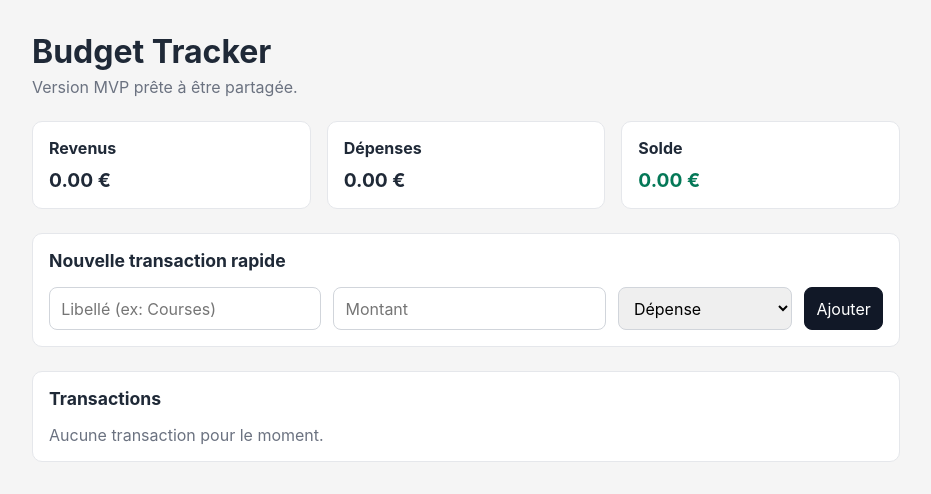
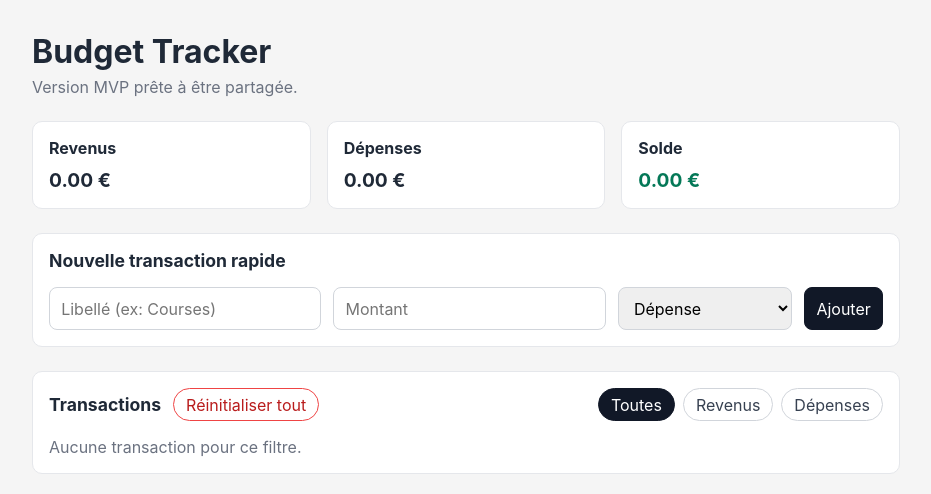
Before and after one commit to MansouriYoucef/Budget_Tracker, a React (Vite) app: page / in a window 1280 px wide. Shown: the top 494 px of the page, without its empty margins (174-1105 px from the left). Built offline with nearby package versions, Linux system fonts and the light colour scheme.

Commit message:
Add transaction filtering and clear all functionality with updated styles

```diff
--- a/src/App.css
+++ b/src/App.css
@@ -62,6 +62,56 @@ body {
   font-size: 1.1rem;
 }
 
+.transactions-header-row {
+  display: flex;
+  justify-content: space-between;
+  align-items: center;
+  gap: 1rem;
+  margin-bottom: 1rem;
+}
+
+.transactions-title-group {
+  display: flex;
+  align-items: center;
+  gap: 0.75rem;
+}
+
+.transactions-title-group h2 {
+  margin: 0;
+}
+
+.clear-button {
+  border: 1px solid #ef4444;
+  background: #ffffff;
+  color: #b91c1c;
+  border-radius: 999px;
+  padding: 0.35rem 0.75rem;
+  cursor: pointer;
+  font: inherit;
+}
+
+.filter-group {
+  display: flex;
+  gap: 0.5rem;
+  flex-wrap: wrap;
+}
+
+.filter-button {
+  border: 1px solid #d1d5db;
+  background: #ffffff;
+  color: #374151;
+  border-radius: 999px;
+  padding: 0.35rem 0.75rem;
+  cursor: pointer;
+  font: inherit;
+}
+
+.filter-button.active {
+  background: #111827;
+  color: #ffffff;
+  border-color: #111827;
+}
+
 .transaction-form {
   display: grid;
   grid-template-columns: 1.4fr 1fr 1fr auto;
@@ -84,6 +134,12 @@ body {
   color: #ffffff;
   border-color: #111827;
   cursor: pointer;
+}
+
+.form-error {
+  margin: 0.75rem 0 0;
+  color: #b91c1c;
+  font-size: 0.9rem;
 }
 
 .transactions-list {
@@ -138,6 +194,16 @@ body {
 }
 
 @media (max-width: 760px) {
+  .transactions-header-row {
+    flex-direction: column;
+    align-items: flex-start;
+  }
+
+  .transactions-title-group {
+    width: 100%;
+    justify-content: space-between;
+  }
+
   .transaction-form {
     grid-template-columns: 1fr;
   }
--- a/src/App.jsx
+++ b/src/App.jsx
@@ -21,6 +21,8 @@ function App() {
   const [title, setTitle] = useState('')
   const [amount, setAmount] = useState('')
   const [type, setType] = useState('expense')
+  const [filter, setFilter] = useState('all')
+  const [formError, setFormError] = useState('')
 
   useEffect(() => {
     localStorage.setItem(STORAGE_KEY, JSON.stringify(transactions))
@@ -44,12 +46,26 @@ function App() {
 
   const balance = income - expense
 
+  const filteredTransactions = useMemo(() => {
+    if (filter === 'all') {
+      return transactions
+    }
+
+    return transactions.filter((transaction) => transaction.type === filter)
+  }, [filter, transactions])
+
   const handleSubmit = (event) => {
     event.preventDefault()
 
     const numericAmount = Number(amount)
 
-    if (!title.trim() || Number.isNaN(numericAmount) || numericAmount <= 0) {
+    if (!title.trim()) {
+      setFormError('Le libellé est obligatoire.')
+      return
+    }
+
+    if (Number.isNaN(numericAmount) || numericAmount <= 0) {
+      setFormError('Le montant doit être supérieur à 0.')
       return
     }
 
@@ -64,10 +80,26 @@ function App() {
     setTitle('')
     setAmount('')
     setType('expense')
+    setFormError('')
   }
 
   const handleDelete = (id) => {
     setTransactions((prev) => prev.filter((transaction) => transaction.id !== id))
+  }
+
+  const handleClearAll = () => {
+    if (transactions.length === 0) {
+      return
+    }
+
+    const shouldClear = window.confirm('Supprimer toutes les transactions ?')
+
+    if (!shouldClear) {
+      return
+    }
+
+    setTransactions([])
+    setFilter('all')
   }
 
   return (
@@ -102,7 +134,10 @@ function App() {
             type="text"
             placeholder="Libellé (ex: Courses)"
             value={title}
-            onChange={(event) => setTitle(event.target.value)}
+            onChange={(event) => {
+              setTitle(event.target.value)
+              setFormError('')
+            }}
           />
 
           <input
@@ -111,7 +146,10 @@ function App() {
             step="0.01"
             placeholder="Montant"
             value={amount}
-            onChange={(event) => setAmount(event.target.value)}
+            onChange={(event) => {
+              setAmount(event.target.value)
+              setFormError('')
+            }}
           />
 
           <select value={type} onChange={(event) => setType(event.target.value)}>
@@ -121,16 +159,49 @@ function App() {
 
           <button type="submit">Ajouter</button>
         </form>
+
+        {formError && <p className="form-error">{formError}</p>}
       </section>
 
       <section className="panel" aria-label="Liste des transactions">
-        <h2>Transactions</h2>
+        <div className="transactions-header-row">
+          <div className="transactions-title-group">
+            <h2>Transactions</h2>
+            <button type="button" className="clear-button" onClick={handleClearAll}>
+              Réinitialiser tout
+            </button>
+          </div>
 
-        {transactions.length === 0 ? (
-          <p className="empty-state">Aucune transaction pour le moment.</p>
+          <div className="filter-group" role="group" aria-label="Filtrer les transactions">
+            <button
+              type="button"
+              className={filter === 'all' ? 'filter-button active' : 'filter-button'}
+              onClick={() => setFilter('all')}
+            >
+              Toutes
+            </button>
+            <button
+              type="button"
+              className={filter === 'income' ? 'filter-button active' : 'filter-button'}
+              onClick={() => setFilter('income')}
+            >
+              Revenus
+            </button>
+            <button
+              type="button"
+              className={filter === 'expense' ? 'filter-button active' : 'filter-button'}
+              onClick={() => setFilter('expense')}
+            >
+              Dépenses
+            </button>
+          </div>
+        </div>
+
+        {filteredTransactions.length === 0 ? (
+          <p className="empty-state">Aucune transaction pour ce filtre.</p>
         ) : (
           <ul className="transactions-list">
-            {transactions.map((transaction) => (
+            {filteredTransactions.map((transaction) => (
               <li key={transaction.id} className="transaction-item">
                 <div>
                   <p className="transaction-title">{transaction.title}</p>
```
